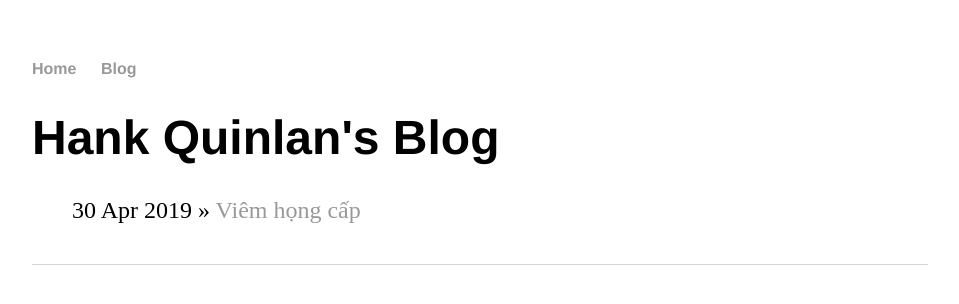
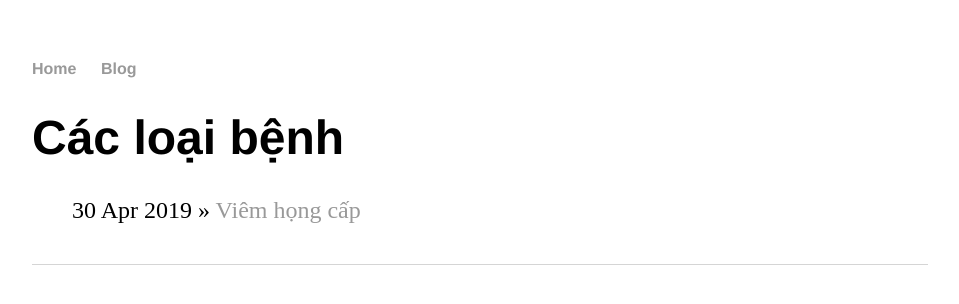
Before and after one commit to nhatdang1114/nhatdang1114.github.io, a Jekyll site: the page built from blog/index.html, in a window 1280 px wide. Shown: the top 304 px of the page, without its empty margins (160-1119 px from the left). Built offline with Jekyll 4.4.1, drawn with Linux system fonts in a browser that asks for light colours.

Commit message:
Update index.html

```diff
--- a/blog/index.html
+++ b/blog/index.html
@@ -1,6 +1,6 @@
 ---
 layout: default
-title: Hank Quinlan's Blog
+title: Các loại bệnh
 ---
 	<h1>{{ page.title }}</h1>
 	<ul class="posts">
```
